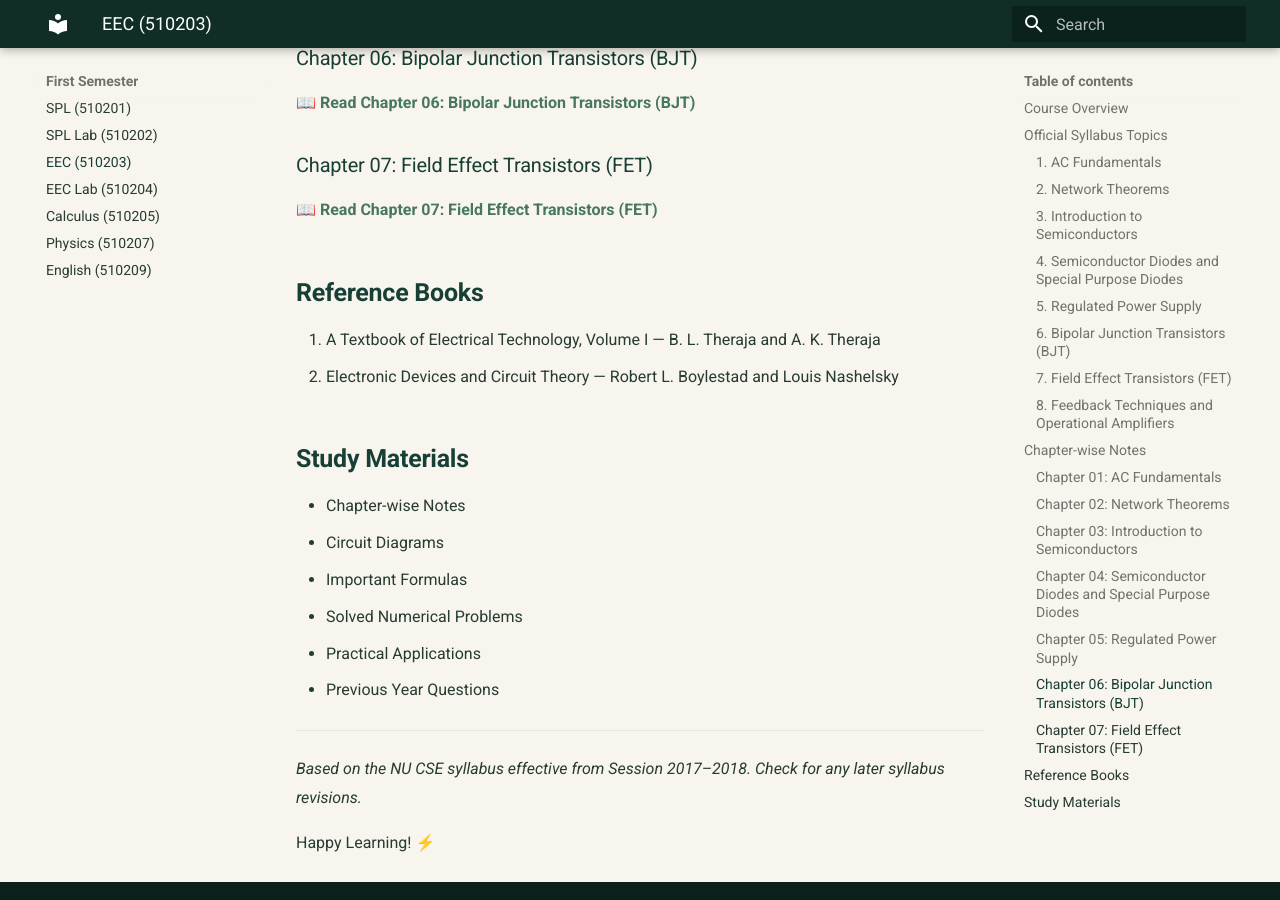
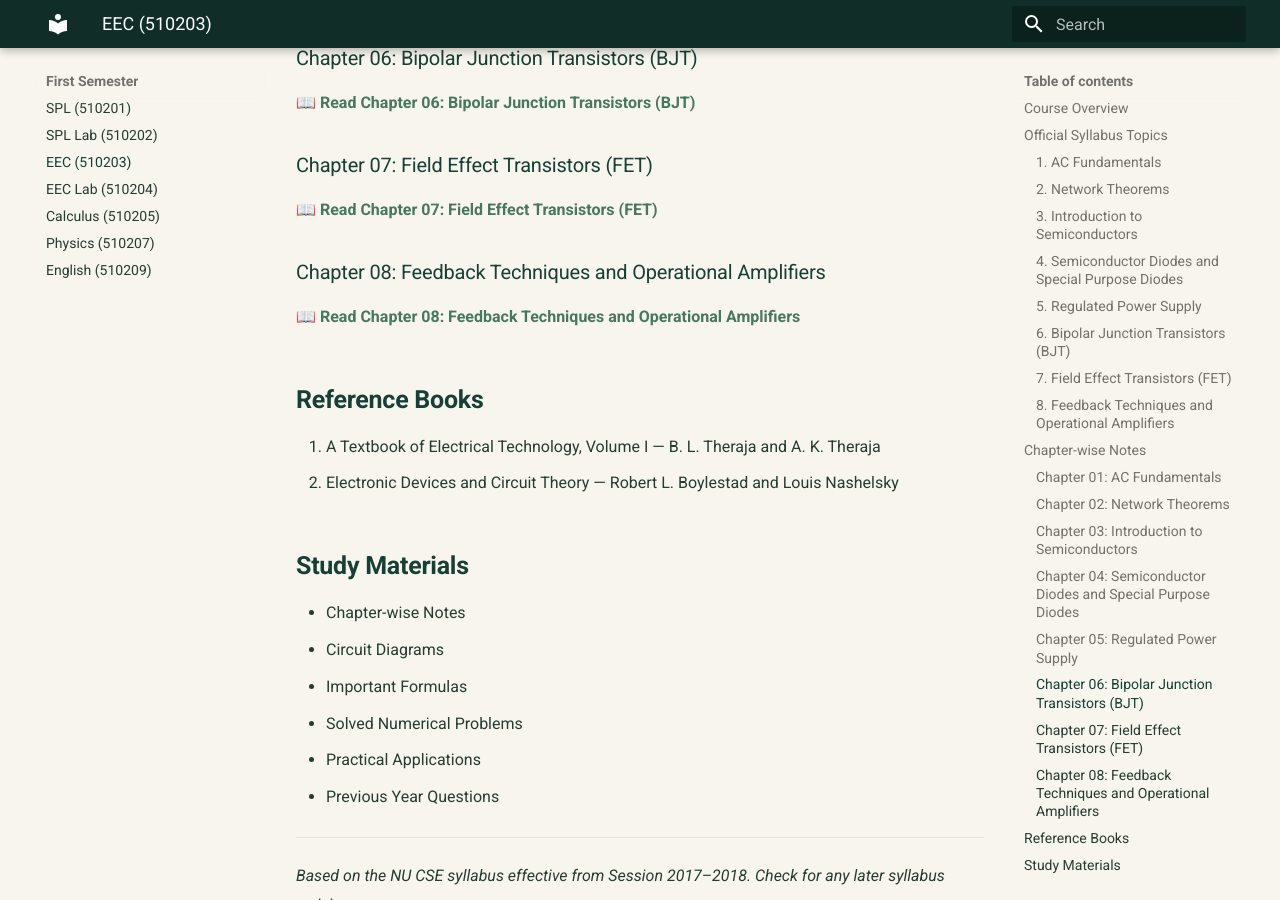
Before and after one commit to taimiyatahsin0-png/nu-cse-notes-store, an MkDocs documentation site: the page built from docs/subjects/eec/index.md, in a window 1280 px wide and 900 px high, scrolled down 3738 px. Built offline with MkDocs 1.6.1 and Material for MkDocs 9.7.7, drawn with Linux system fonts in a browser that asks for light colours.

Commit message:
Add EEC Chapter 08 to chapter index

```diff
--- a/docs/subjects/eec/index.md
+++ b/docs/subjects/eec/index.md
@@ -123,6 +123,10 @@ This course introduces the fundamental concepts of electrical circuits, AC funda
 
 [📖 Read Chapter 07: Field Effect Transistors (FET)](chapter-07-field-effect-transistors.md)
 
+### Chapter 08: Feedback Techniques and Operational Amplifiers
+
+[📖 Read Chapter 08: Feedback Techniques and Operational Amplifiers](chapter-08-feedback-techniques-and-operational-amplifiers.md)
+
 ## Reference Books
 
 1. A Textbook of Electrical Technology, Volume I — B. L. Theraja and A. K. Theraja
```
